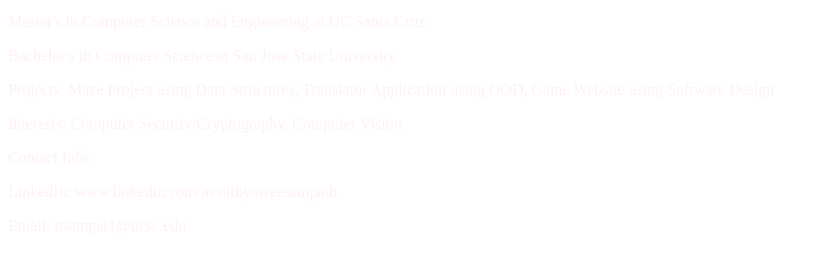
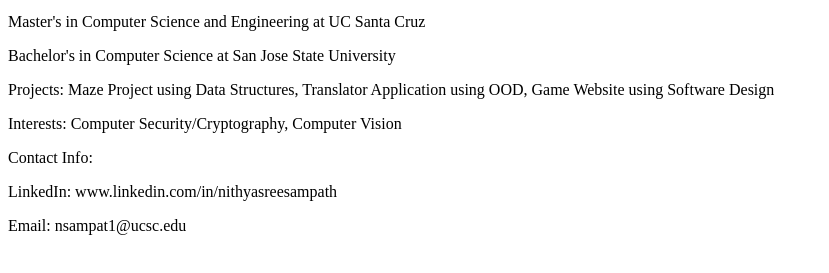
Before and after one commit to nsampat1/nsampat1.github.io, a plain HTML site: page nithyasree_sampath.html in a window 1280 px wide. Shown: the part 87-360 px from the top of the page, without its empty margins (0-829 px from the left). Drawn offline with Linux system fonts and the light colour scheme.

Commit message:
Update nithyasree_sampath.html

```diff
--- a/nithyasree_sampath.html
+++ b/nithyasree_sampath.html
@@ -1,11 +1,4 @@
 <html>
-<style>
-	@import url("css/style.css");
-	p {
-		color: rgb(255,240,245)
-
-	}
-</style>
 <body>
 <h1>Nithyasree Sampath</h1>
 <img src = 'IMG_1325.jpg' alt='Self Pic'94>
```
